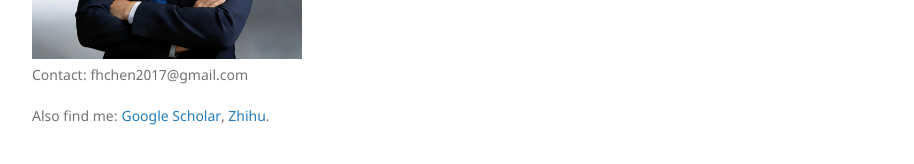
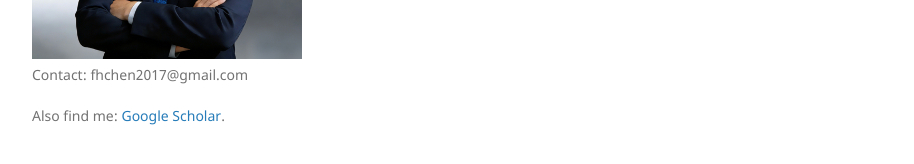
Before and after one commit to FanghaoChen/homepage, a Jekyll site: the page built from index.md, in a window 1280 px wide. Shown: the part 403-567 px from the top of the page, without its empty margins (178-1092 px from the left). Built offline with Jekyll 4.4.1, drawn with Linux system fonts in a browser that asks for light colours.

Commit message:
Remove Zhihu link from contact information

```diff
--- a/_layouts/default.html
+++ b/_layouts/default.html
@@ -31,7 +31,7 @@
 
         <p> Contact: fhchen2017@gmail.com </p>
 
-        <p> Also find me: <a href="https://scholar.google.com/citations?view_op=list_works&hl=zh-CN&user=wj5P8wwAAAAJ&gmla=AJsN-F7ythbcbQluEjN2sUZHoJclUWaWvr_K23Ia765PzaLQG1HDFegzhwsJtJK17zLOFcNHuPA-79rbYEuE44DJYjglsHUvabGkXOWYstBOatWJ8AqQM2Kdj1JSgU1Oh678PYtZDYZF">Google Scholar</a>, <a href="https://www.zhihu.com/people/hongo-chin">Zhihu</a>.
+        <p> Also find me: <a href="https://scholar.google.com/citations?view_op=list_works&hl=zh-CN&user=wj5P8wwAAAAJ&gmla=AJsN-F7ythbcbQluEjN2sUZHoJclUWaWvr_K23Ia765PzaLQG1HDFegzhwsJtJK17zLOFcNHuPA-79rbYEuE44DJYjglsHUvabGkXOWYstBOatWJ8AqQM2Kdj1JSgU1Oh678PYtZDYZF">Google Scholar</a>.
         </p>
 
          <!-- .-->
```
